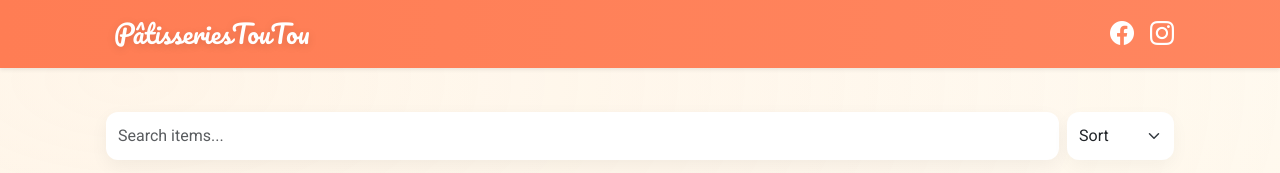
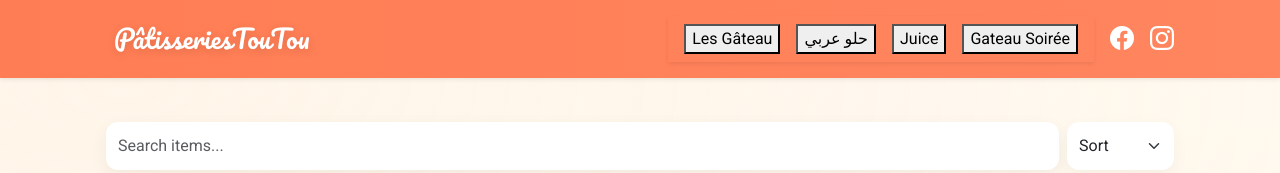
Before and after one commit to jakob-rgb/jakob-rgb.github.io, a plain HTML site: page index.html in a window 1280 px wide. Shown: the top 173 px of the page. Drawn offline with nearby package versions, Linux system fonts and the light colour scheme.

Commit message:
Update index.html

```diff
--- a/index.html
+++ b/index.html
@@ -24,6 +24,15 @@
     </div>
 
     <div class="d-flex align-items-center gap-2">
+<!-- CATEGORY NAV -->
+<nav class="category-nav shadow-sm">
+  <div class="container d-flex gap-3 py-2 justify-content-center flex-wrap">
+    <button class="cat-btn active" data-target="les-gateau">Les Gâteau</button>
+    <button class="cat-btn" data-target="halawa-arabi">حلو عربي</button>
+    <button class="cat-btn" data-target="juice">Juice</button>
+    <button class="cat-btn" data-target="gateau-soiree">Gateau Soirée</button>
+  </div>
+</nav>
       <!-- admin removed -->
       <a href="https://facebook.com" target="_blank" rel="noopener noreferrer" class="text-white ms-2"><i class="bi bi-facebook fs-4"></i></a>
       <a href="https://instagram.com" target="_blank" rel="noopener noreferrer" class="text-white ms-2"><i class="bi bi-instagram fs-4"></i></a>
```
